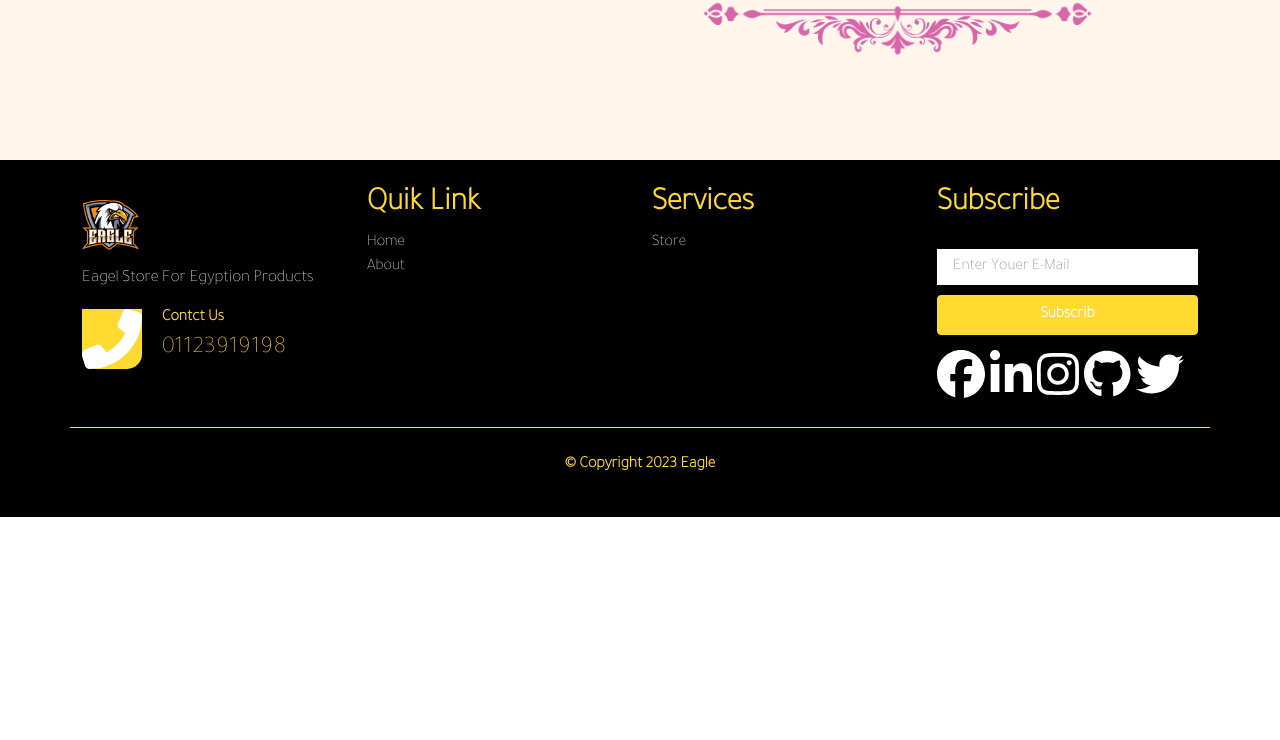
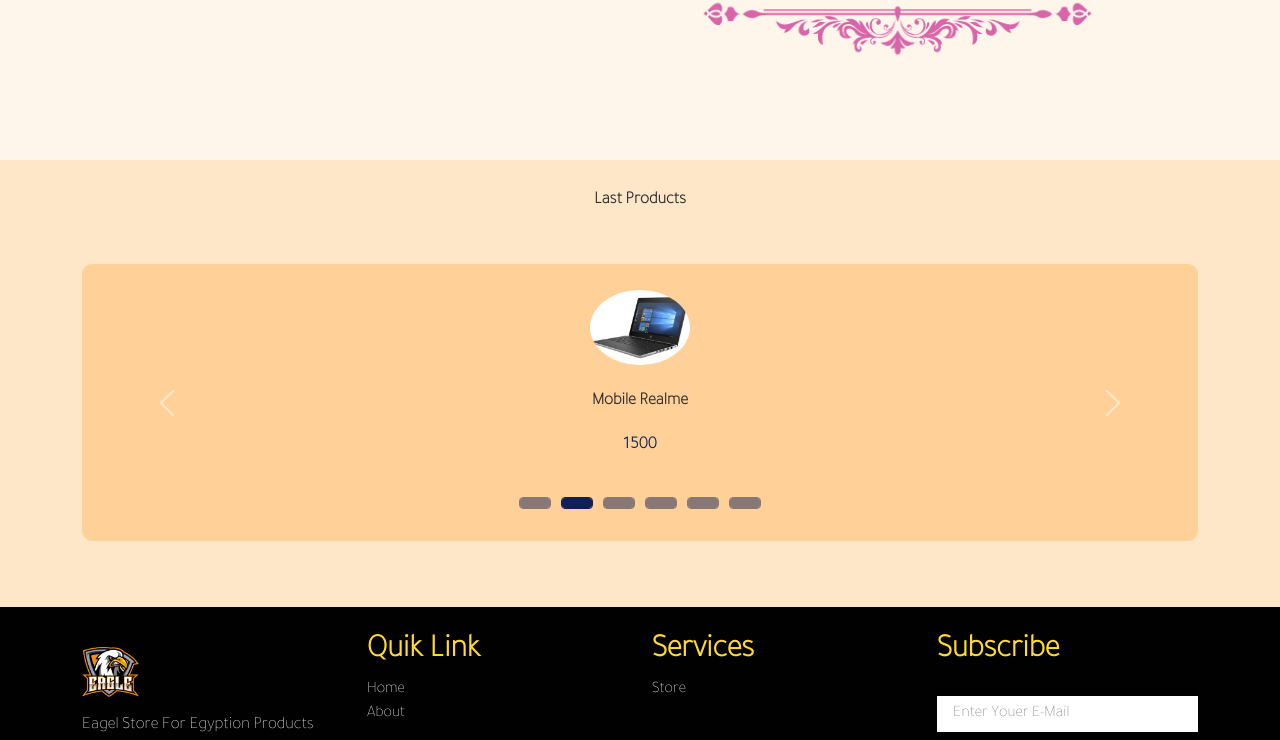
Before and after one commit to a7med58/SimpleEcommer.github.io, a React (Create React App) app: page / in a window 1280 px wide. Shown: the part 528-1268 px from the top of the page. Before the commit the page ends 1045 px from the top, so only its background shows below. Built offline with nearby package versions, Linux system fonts and the light colour scheme; a web font is replaced by a local one.

Commit message:
Add Caroure

```diff
--- /dev/null
+++ b/src/Component/Carsoure/Caro.css
@@ -0,0 +1,62 @@
+.slider {
+  background-color: #fee7c9;
+  border: 1px solid #fee7c9;
+  width: 100%;
+  max-width: 100%;
+  text-align: center;
+  margin-bottom: 0px;
+}
+.slider img {
+  border-radius: 50%;
+  width: 100px;
+  height: 100%;
+  margin-bottom: 150px;
+}
+.carousel {
+  background-color: #ffd199;
+  margin: 40px 0;
+  border: 1px solid #ffd199;
+  box-sizing: border-box;
+  border-radius: 10px;
+  padding: 25px 0;
+}
+.slider h2 {
+  color: #2f2f2f;
+  font-size: 17px;
+  line-height: 30px;
+  font-weight: bolder;
+}
+.slider .carousel-caption h3 {
+  color: #2f2f2f;
+  font-size: 17px;
+  line-height: 30px;
+  font-weight: bolder;
+}
+.slider .carousel-caption p {
+  color: #102054;
+  display: block;
+  margin: 15px 0;
+  text-transform: uppercase;
+  font-size: 17px;
+  font-weight: bolder;
+}
+.slider .carousel-indicators {
+  position: absolute;
+  right: 0;
+  bottom: 0;
+  left: 0;
+  z-index: 15;
+  display: flex;
+  justify-content: center;
+  padding-left: 0;
+  margin-right: 15%;
+  margin-left: 15%;
+  list-style: none;
+}
+.slider .carousel-indicators button {
+  width: 30px;
+  height: 10px;
+  background-color: #102054;
+  border: 1px solid #102054;
+  margin: 5px 5px 15px 5px;
+}
--- /dev/null
+++ b/src/Component/Carsoure/CarouselView.js
@@ -0,0 +1,35 @@
+import Carousel from "react-bootstrap/Carousel";
+import "./Caro.css";
+import products from "../../Data/Products";
+
+const CarouselView = () => {
+  const carouselView = products.map((item) => {
+    return (
+      <Carousel.Item>
+        <img src={item.imgURL} alt="IMG" />
+        <Carousel.Caption>
+          <h3>{item.name}</h3>
+          <p>{item.price}</p>
+        </Carousel.Caption>
+      </Carousel.Item>
+    );
+  });
+  return (
+    <section className="slider">
+      <div className="container">
+        <div className="row">
+          <div className="col-lg-12 col-md-12">
+            <h2> Last Products </h2>
+          </div>
+        </div>
+        <div className="row">
+          <div className="col-md-12 .col-lg-12">
+            <Carousel>{carouselView}</Carousel>
+          </div>
+        </div>
+      </div>
+    </section>
+  );
+};
+
+export default CarouselView;
--- a/src/Component/Footer/Footer.css
+++ b/src/Component/Footer/Footer.css
@@ -1,5 +1,6 @@
 footer {
   background-color: var(--footerbg-color);
+  margin-top: 0px;
 }
 .footer-text-master {
   height: 70%;
--- a/src/Page/Home/Home.js
+++ b/src/Page/Home/Home.js
@@ -2,6 +2,7 @@
 import { FontAwesomeIcon } from "@fortawesome/react-fontawesome";
 import { useState } from "react";
 import himage from "../../Assets/Header-Logo.png";
+import CarouselView from "../../Component/Carsoure/CarouselView";
 import "./Home.css";
 
 const Home = () => {
@@ -15,6 +16,7 @@
   };
 
   return (
+    <>
       <header>
         <div className="container">
           <div className="row">
@@ -37,6 +39,8 @@
           </div>
         </div>
       </header>
+      <CarouselView />
+    </>
   );
 };
 
```
Lines whose indentation alone changed are shown as unchanged.
